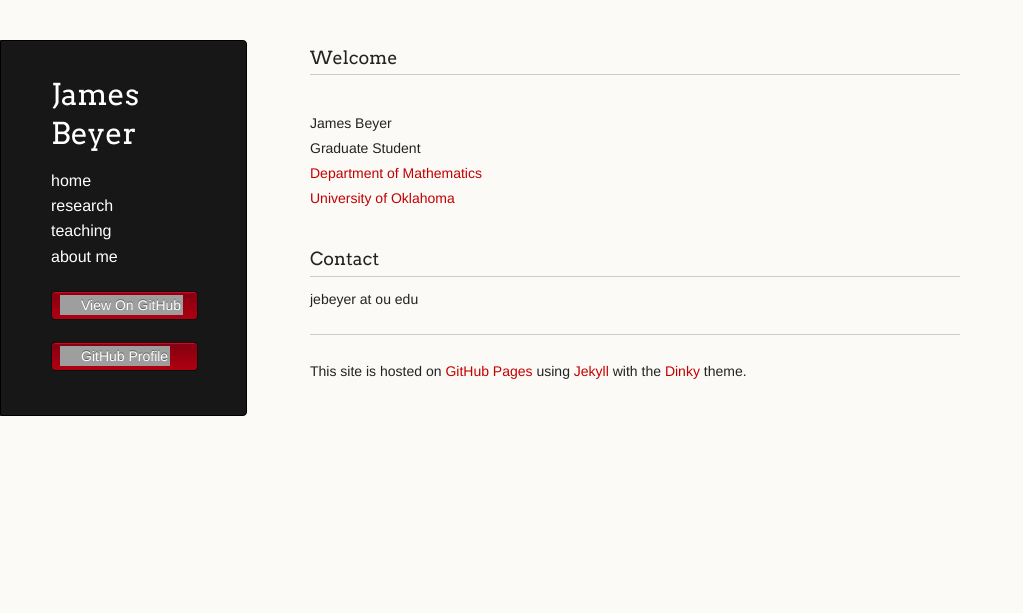
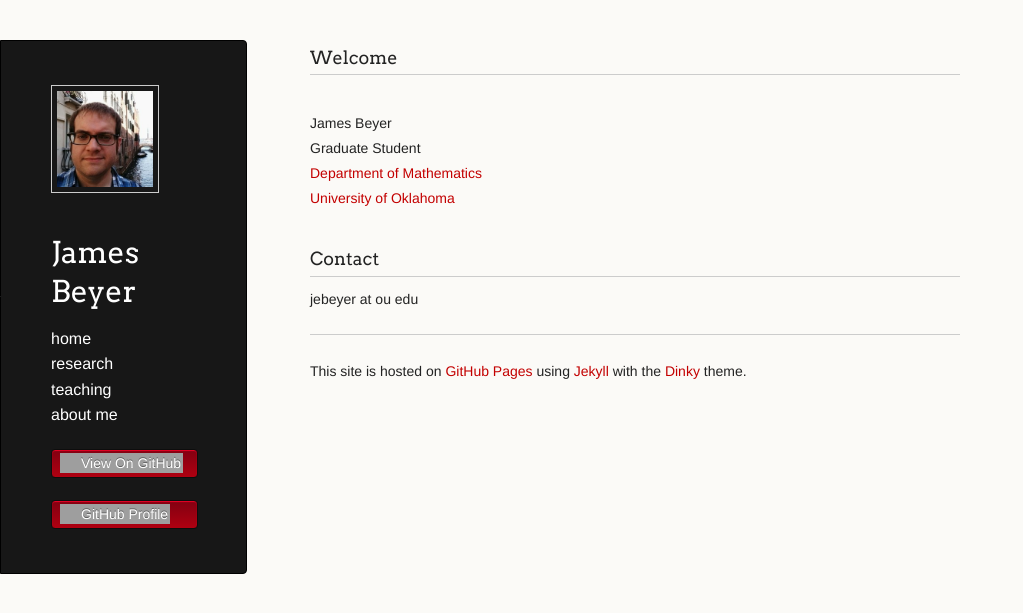
Before and after one commit to jebeyer/jebeyer.github.io, a Jekyll site: the page built from index.md, in a window 1280 px wide. Shown: the top 613 px of the page, without its empty margins (0-1023 px from the left). Built offline with Jekyll 4.4.1, drawn with Linux system fonts in a browser that asks for light colours; a script that is not in the unit is left out; our own code applies the rules of GitHub Pages for plain Markdown files; grey boxes are pictures that could not be loaded.

Commit message:
adding photo

```diff
--- a/_layouts/default.html
+++ b/_layouts/default.html
@@ -20,6 +20,7 @@
   <body>
     <div class="wrapper">
       <header>
+        <img src="./assets/jbeyer-venice.jpg" alt="James Beyer" width="96"/><br/>
         <h1 class="header">{{ site.title | default: site.github.repository_name }}</h1>
         <p class="header"><a href="./index.html">home</a><br/>
                           <a href="./research.html">research</a><br/>
```
Also changed, not shown: assets/jbeyer-venice.jpg (added).
